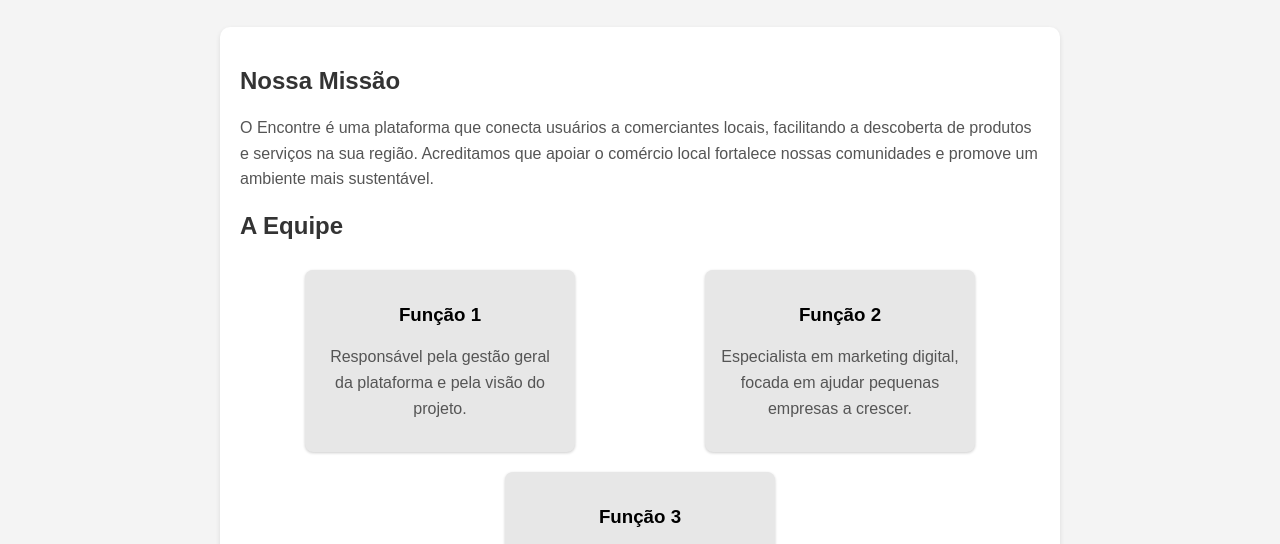
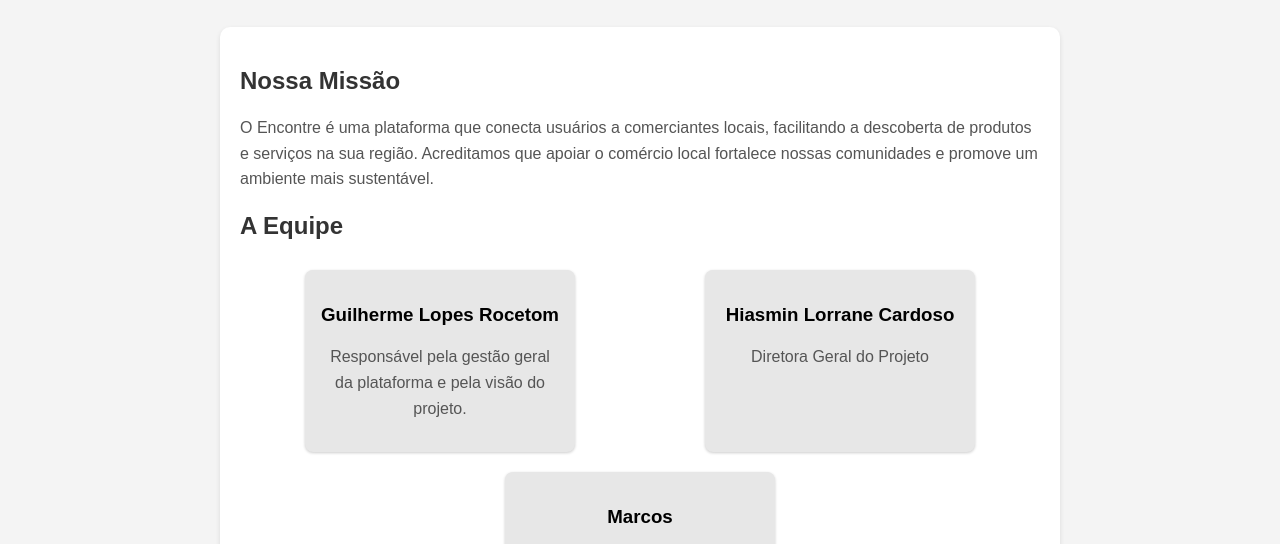
Before and after one commit to Gui28112005/Encontre, a plain HTML site: page encontre web 2/sobre.html in a window 1280 px wide. Shown: the part 180-724 px from the top of the page. Drawn offline with Linux system fonts and the light colour scheme.

Commit message:
Update sobre.html

```diff
--- a/encontre web 2/sobre.html
+++ b/encontre web 2/sobre.html
@@ -29,15 +29,15 @@
         <h2>A Equipe</h2>
         <div class="team">
             <div class="team-member">
-                <h3>Função 1</h3>
+                <h3>Guilherme Lopes Rocetom</h3>
                 <p>Responsável pela gestão geral da plataforma e pela visão do projeto.</p>
             </div>
             <div class="team-member">
-                <h3>Função 2</h3>
-                <p>Especialista em marketing digital, focada em ajudar pequenas empresas a crescer.</p>
+                <h3>Hiasmin Lorrane Cardoso</h3>
+                <p>Diretora Geral do Projeto</p>
             </div>
             <div class="team-member">
-                <h3>Função 3</h3>
+                <h3>Marcos</h3>
                 <p>Desenvolvedor responsável pela interface do usuário, garantindo uma experiência intuitiva.</p>
             </div>
         </div>
```
